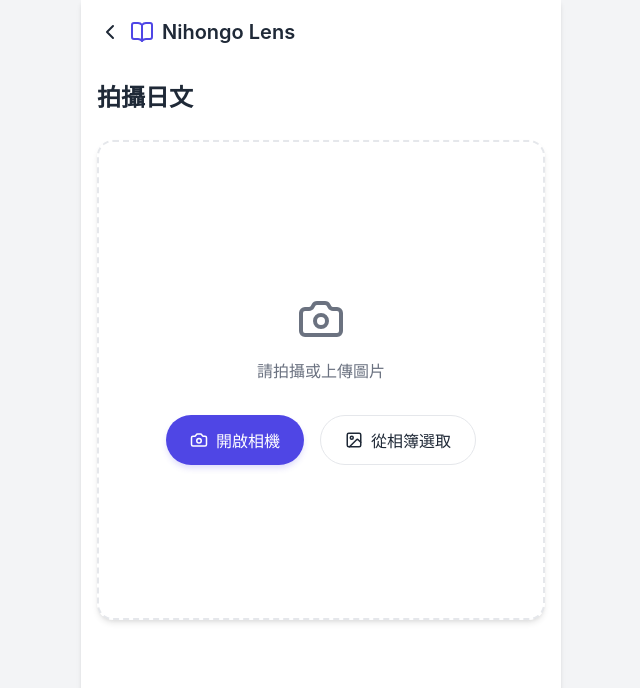
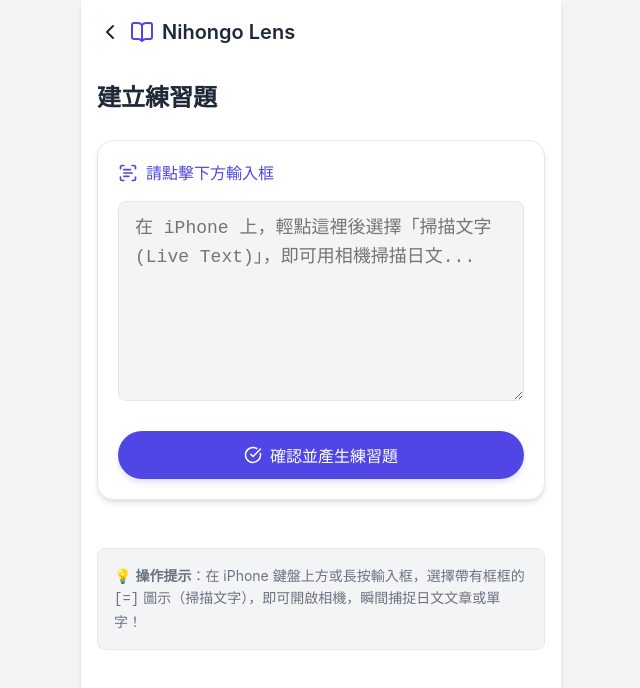
Before and after one commit to tsaisony/phonetyping, a React (Vite) app: page /#/camera in a window 1280 px wide. Shown: the top 688 px of the page, without its empty margins (319-959 px from the left). Built offline with nearby package versions, Linux system fonts and the light colour scheme.

Commit message:
refactor: replace tesseract with native iOS Live Text textarea

```diff
--- a/package.json
+++ b/package.json
@@ -15,7 +15,6 @@
     "react": "^19.2.6",
     "react-dom": "^19.2.6",
     "react-router-dom": "^7.17.0",
-    "tesseract.js": "^7.0.0",
     "uuid": "^14.0.0",
     "wanakana": "^5.3.1"
   },
--- a/src/App.jsx
+++ b/src/App.jsx
@@ -2,7 +2,6 @@ import { HashRouter, Routes, Route } from 'react-router-dom';
 import Header from './components/Header';
 import Home from './pages/Home';
 import CameraView from './pages/CameraView';
-import OcrResult from './pages/OcrResult';
 import Practice from './pages/Practice';
 import './index.css';
 
@@ -15,7 +14,6 @@ function App() {
           <Routes>
             <Route path="/" element={<Home />} />
             <Route path="/camera" element={<CameraView />} />
-            <Route path="/result" element={<OcrResult />} />
             <Route path="/practice/:id" element={<Practice />} />
           </Routes>
         </main>
--- a/src/pages/CameraView.jsx
+++ b/src/pages/CameraView.jsx
@@ -1,116 +1,76 @@
-import { useState, useRef } from 'react';
+import { useState } from 'react';
 import { useNavigate } from 'react-router-dom';
-import { Camera as CameraIcon, Image as ImageIcon, X } from 'lucide-react';
+import { ScanText, CheckCircle } from 'lucide-react';
+import { v4 as uuidv4 } from 'uuid';
+import { getCurrentUser, savePracticeSet } from '../lib/storage';
 
 export default function CameraView() {
   const navigate = useNavigate();
-  const fileInputRef = useRef(null);
-  const [image, setImage] = useState(null);
+  const [text, setText] = useState('');
 
-  const handleFileChange = (e) => {
-    const file = e.target.files[0];
-    if (file) {
-      const url = URL.createObjectURL(file);
-      setImage(url);
+  const handleSave = () => {
+    if (!text.trim()) {
+      alert('請先輸入或掃描文字！');
+      return;
     }
+
+    const newId = uuidv4();
+    const dateStr = new Date().toISOString().split('T')[0];
+    const username = getCurrentUser();
+
+    // 將掃描到的文字分段，暫時先產生假資料
+    // 未來可加入 Kuromoji 或 AI API 來解析此 text
+    const newPractice = {
+      id: newId,
+      date: dateStr,
+      title: `${dateStr} 的掃描練習`,
+      wordsCount: 3,
+      rawOcrText: text,
+      questions: [
+        { word: '確認', kana: 'かくにん', meaning: '確認, confirm' },
+        { word: '練習', kana: 'れんしゅう', meaning: '練習, practice' },
+        { word: '写真', kana: 'しゃしん', meaning: '照片, photo' }
+      ]
     };
 
-  const handleAnalyze = () => {
-    navigate('/result', { state: { image } });
+    savePracticeSet(username, newPractice);
+    alert('已儲存至您的練習本！');
+    navigate(`/practice/${newId}`);
   };
 
   return (
     <div className="animate-fade-in" style={{ display: 'flex', flexDirection: 'column', alignItems: 'center' }}>
-      <h2 style={{ alignSelf: 'flex-start' }}>拍攝日文</h2>
+      <h2 style={{ alignSelf: 'flex-start' }}>建立練習題</h2>
 
-      {!image ? (
-        <div
-          className="card"
-          style={{
-            width: '100%',
-            height: '60vh',
-            display: 'flex',
-            flexDirection: 'column',
-            alignItems: 'center',
-            justifyContent: 'center',
-            borderStyle: 'dashed',
-            borderWidth: '2px',
-            marginTop: '1rem',
-            gap: '1rem'
-          }}
-        >
-          <CameraIcon size={48} color="var(--text-muted)" />
-          <p>請拍攝或上傳圖片</p>
+      <div className="card" style={{ width: '100%', marginTop: '1rem' }}>
+        <div style={{ display: 'flex', alignItems: 'center', gap: '0.5rem', marginBottom: '1rem', color: 'var(--primary)' }}>
+          <ScanText size={20} />
+          <span style={{ fontWeight: 500 }}>請點擊下方輸入框</span>
+        </div>
 
-          <div style={{ display: 'flex', gap: '1rem', marginTop: '1rem' }}>
+        <textarea
+          className="input"
+          value={text}
+          onChange={(e) => setText(e.target.value)}
+          placeholder="在 iPhone 上，輕點這裡後選擇「掃描文字 (Live Text)」，即可用相機掃描日文..."
+          style={{ minHeight: '200px', resize: 'vertical', fontSize: '1.125rem', lineHeight: '1.6' }}
+        />
+
         <button
           className="btn btn-primary"
-              onClick={() => {
-                fileInputRef.current.removeAttribute('capture');
-                fileInputRef.current.setAttribute('capture', 'environment');
-                fileInputRef.current.click();
-              }}
+          style={{ width: '100%', marginTop: '1.5rem' }}
+          onClick={handleSave}
         >
-              <CameraIcon size={18} />
-              開啟相機
-            </button>
-
-            <button
-              className="btn btn-secondary"
-              onClick={() => {
-                fileInputRef.current.removeAttribute('capture');
-                fileInputRef.current.click();
-              }}
-            >
-              <ImageIcon size={18} />
-              從相簿選取
+          <CheckCircle size={18} />
+          確認並產生練習題
         </button>
       </div>
 
-          <input
-            type="file"
-            accept="image/*"
-            ref={fileInputRef}
-            style={{ display: 'none' }}
-            onChange={handleFileChange}
-          />
+      <div style={{ marginTop: '2rem', padding: '1rem', backgroundColor: 'var(--bg-color)', borderRadius: '0.5rem', border: '1px solid var(--border)' }}>
+        <p style={{ margin: 0, fontSize: '0.875rem', color: 'var(--text-muted)', lineHeight: '1.6' }}>
+          💡 <strong>操作提示</strong>：在 iPhone 鍵盤上方或長按輸入框，選擇帶有框框的 <code>[=]</code> 圖示（掃描文字），即可開啟相機，瞬間捕捉日文文章或單字！
+        </p>
       </div>
-      ) : (
-        <div style={{ width: '100%', marginTop: '1rem' }}>
-          <div style={{ position: 'relative', width: '100%', borderRadius: '1rem', overflow: 'hidden' }}>
-            <img src={image} alt="Preview" style={{ width: '100%', height: 'auto', display: 'block' }} />
-            <button
-              onClick={() => setImage(null)}
-              style={{
-                position: 'absolute',
-                top: '0.5rem',
-                right: '0.5rem',
-                background: 'rgba(0,0,0,0.5)',
-                color: 'white',
-                border: 'none',
-                borderRadius: '50%',
-                width: '32px',
-                height: '32px',
-                display: 'flex',
-                alignItems: 'center',
-                justifyContent: 'center',
-                cursor: 'pointer'
-              }}
-            >
-              <X size={18} />
-            </button>
-          </div>
-
-          <div style={{ marginTop: '2rem', display: 'flex', gap: '1rem' }}>
-            <button className="btn btn-secondary" style={{ flex: 1 }} onClick={() => setImage(null)}>
-              重拍
-            </button>
-            <button className="btn btn-primary" style={{ flex: 2 }} onClick={handleAnalyze}>
-              開始辨識 (OCR)
-            </button>
-          </div>
-        </div>
-      )}
     </div>
   );
 }
--- a/src/pages/OcrResult.jsx
+++ /dev/null
@@ -1,110 +0,0 @@
-import { useState, useEffect } from 'react';
-import { useLocation, useNavigate } from 'react-router-dom';
-import Tesseract from 'tesseract.js';
-import { Loader2, Edit3, CheckCircle } from 'lucide-react';
-import { v4 as uuidv4 } from 'uuid';
-import { getCurrentUser, savePracticeSet } from '../lib/storage';
-
-export default function OcrResult() {
-  const location = useLocation();
-  const navigate = useNavigate();
-  const image = location.state?.image;
-
-  const [text, setText] = useState('');
-  const [isRecognizing, setIsRecognizing] = useState(true);
-  const [progress, setProgress] = useState(0);
-
-  useEffect(() => {
-    if (!image) {
-      navigate('/camera');
-      return;
-    }
-
-    const recognizeText = async () => {
-      try {
-        const worker = await Tesseract.createWorker('jpn', 1, {
-          logger: m => {
-            if (m.status === 'recognizing text') {
-              setProgress(parseInt(m.progress * 100));
-            }
-          }
-        });
-
-        const { data: { text } } = await worker.recognize(image);
-        setText(text.replace(/\s+/g, '')); // Basic cleanup for Japanese
-        await worker.terminate();
-      } catch (err) {
-        console.error("OCR Error:", err);
-        setText('辨識失敗，請確認圖片清晰並重試。');
-      } finally {
-        setIsRecognizing(false);
-      }
-    };
-
-    recognizeText();
-  }, [image, navigate]);
-
-  const handleSave = () => {
-    // 未來這裡可以接 AI API 分析 OCR 原始文字，現在我們直接給予測試用的假資料單字
-    const newId = uuidv4();
-    const dateStr = new Date().toISOString().split('T')[0];
-    const username = getCurrentUser();
-
-    const newPractice = {
-      id: newId,
-      date: dateStr,
-      title: `${dateStr} 的拍照練習`,
-      wordsCount: 3,
-      rawOcrText: text, // 將原始辨識的文字存起來，未來備用
-      questions: [
-        { word: '確認', kana: 'かくにん', meaning: '確認, confirm' },
-        { word: '練習', kana: 'れんしゅう', meaning: '練習, practice' },
-        { word: '写真', kana: 'しゃしん', meaning: '照片, photo' }
-      ]
-    };
-
-    savePracticeSet(username, newPractice);
-
-    alert('已儲存至您的練習本！');
-    navigate(`/practice/${newId}`);
-  };
-
-  return (
-    <div className="animate-fade-in">
-      <h2>辨識結果</h2>
-
-      {isRecognizing ? (
-        <div className="card" style={{ display: 'flex', flexDirection: 'column', alignItems: 'center', padding: '3rem 1rem' }}>
-          <Loader2 size={40} color="var(--primary)" className="animate-spin" style={{ animation: 'spin 1s linear infinite' }} />
-          <style>{`@keyframes spin { 100% { transform: rotate(360deg); } }`}</style>
-          <p style={{ marginTop: '1rem', fontWeight: 500 }}>正在分析圖片...</p>
-          <div style={{ width: '100%', backgroundColor: 'var(--border)', height: '6px', borderRadius: '3px', marginTop: '1rem' }}>
-            <div style={{ width: `${progress}%`, backgroundColor: 'var(--primary)', height: '100%', borderRadius: '3px', transition: 'width 0.2s' }}></div>
-          </div>
-          <p style={{ fontSize: '0.875rem', color: 'var(--text-muted)', marginTop: '0.5rem' }}>{progress}%</p>
-        </div>
-      ) : (
-        <div className="animate-fade-in">
-          <div className="card" style={{ marginBottom: '1rem' }}>
-            <div style={{ display: 'flex', justifyContent: 'space-between', alignItems: 'center', marginBottom: '0.5rem' }}>
-              <span style={{ fontWeight: 500, display: 'flex', alignItems: 'center', gap: '0.5rem' }}>
-                <Edit3 size={18} color="var(--primary)" /> 編輯辨識文字
-              </span>
-            </div>
-            <textarea
-              className="input"
-              value={text}
-              onChange={(e) => setText(e.target.value)}
-              style={{ minHeight: '150px', resize: 'vertical', fontSize: '1rem', lineHeight: '1.6' }}
-            />
-          </div>
-
-          <button className="btn btn-primary" style={{ width: '100%' }} onClick={handleSave}>
-            <CheckCircle size={18} />
-            確認並產生練習題
-          </button>
-        </div>
-      )}
-    </div>
-  );
-}
```
Also changed, not shown: 1 other file (tests, documents, lock files or other folders). Lines whose indentation alone changed are shown as unchanged.
